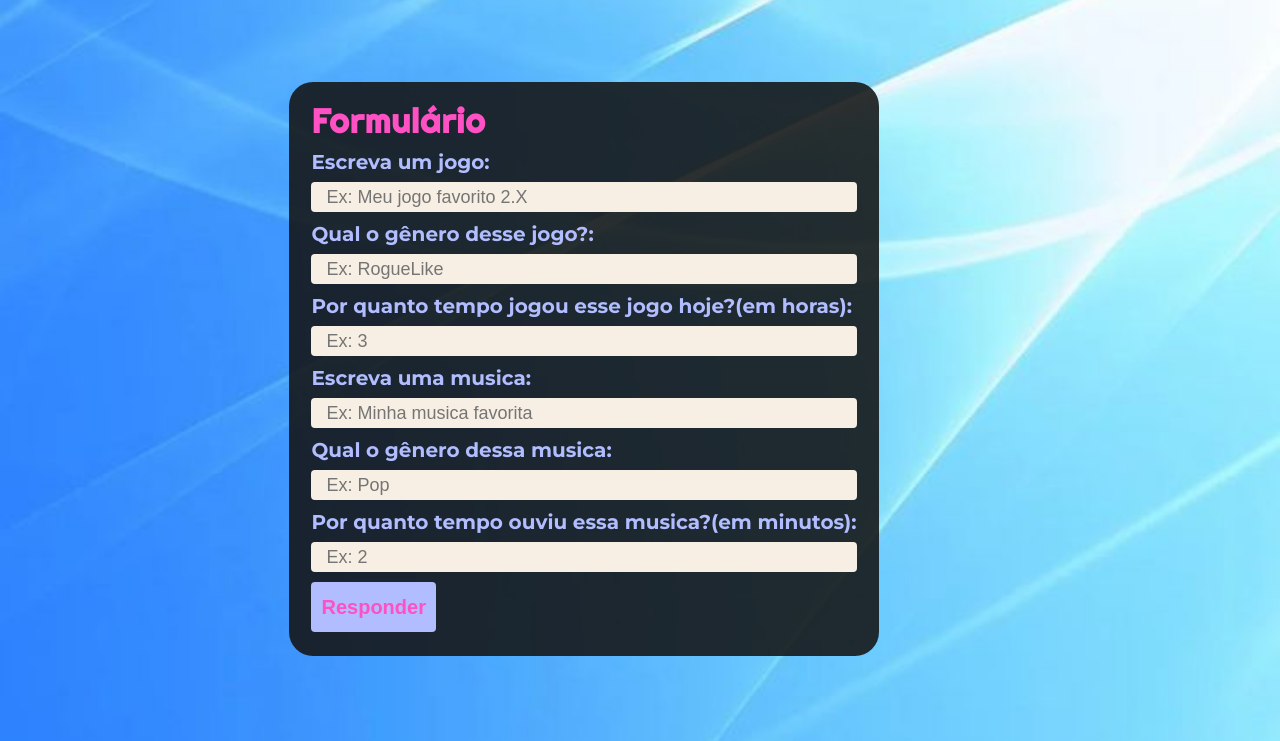
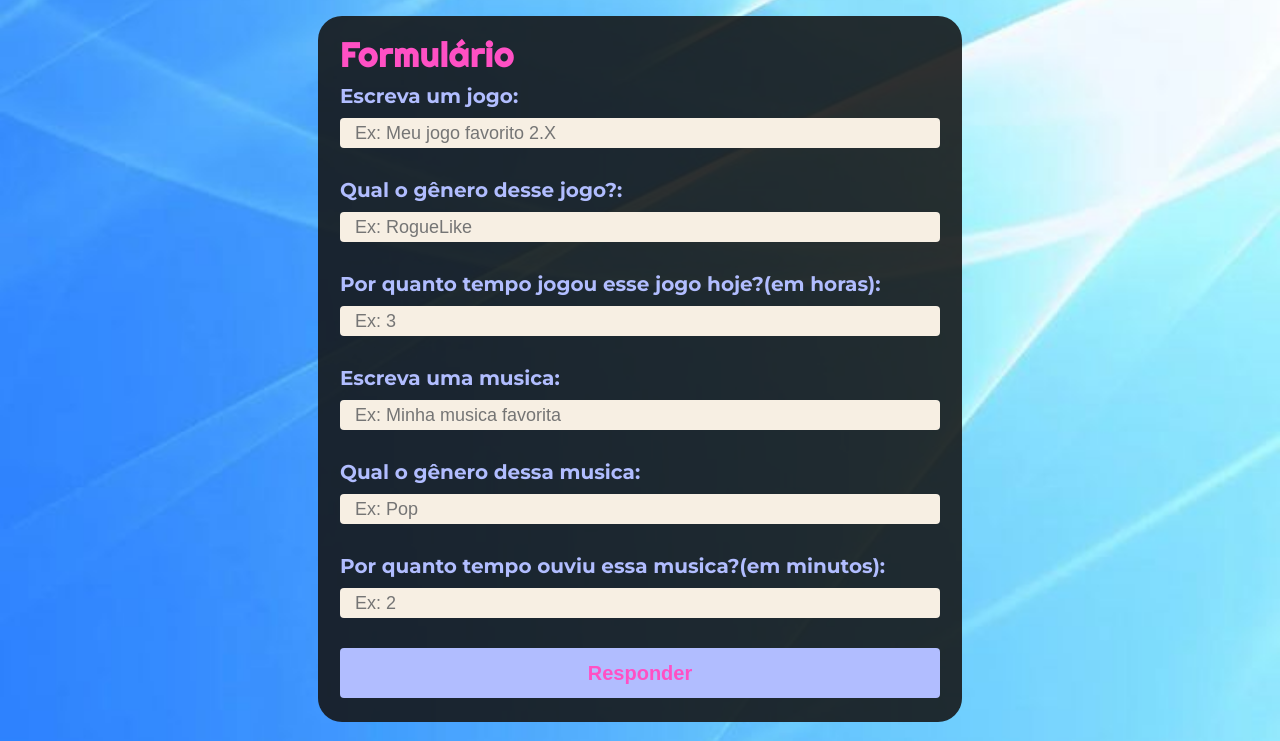
Before and after one commit to Vinicius-Rodrigues-11037/projeto-individual-musica, a website: page public/dashboard/formulario.html in a window 1280 px wide. Shown: the part 59-800 px from the top of the page. Drawn offline with Linux system fonts and the light colour scheme.

Commit message:
Ajustando as posições dos elementos no formulario

```diff
--- a/public/css/formulario.css
+++ b/public/css/formulario.css
@@ -83,7 +83,7 @@ nav a.login:hover {
 /* ---------- Seção principal ---------- */
 .imagem_fundo {
     min-height: calc(100vh - 56px);
-    padding: 15px 10% 15px 16px;
+    padding: 15px;
     display: flex;
     justify-content: center;
     align-items: center;
@@ -106,8 +106,6 @@ nav a.login:hover {
     font-size: clamp(1.6rem, 5vw, 2.1rem);
     letter-spacing: 1px;
     margin-bottom: 8px;
-    align-items: center;
-    align-content: center;
 }
 
 .conteudo1 h2 {
@@ -175,18 +173,21 @@ nav a.login:hover {
 
 }
 
+.titulo_centro {
+    text-align: center;
+}
 
 .grupo-formulario {
     display: flex;
     flex-direction: column;
-    margin-bottom: 10px;
+    margin-bottom: 30px;
 }
 
 .grupo-formulario label {
     color: var(--texto);
     font-size: 20px;
     font-weight: 600;
-    margin-bottom: 8px;
+    margin-bottom: 10px;
 }
 
 .grupo-formulario input {
@@ -213,6 +214,7 @@ button {
     padding: 10px;
     border-radius: 4px;
     font-size: 20px;
+    width: 600px;
     font-weight: 700;
     cursor: pointer;
     transition: background-color 0.2s;
```
